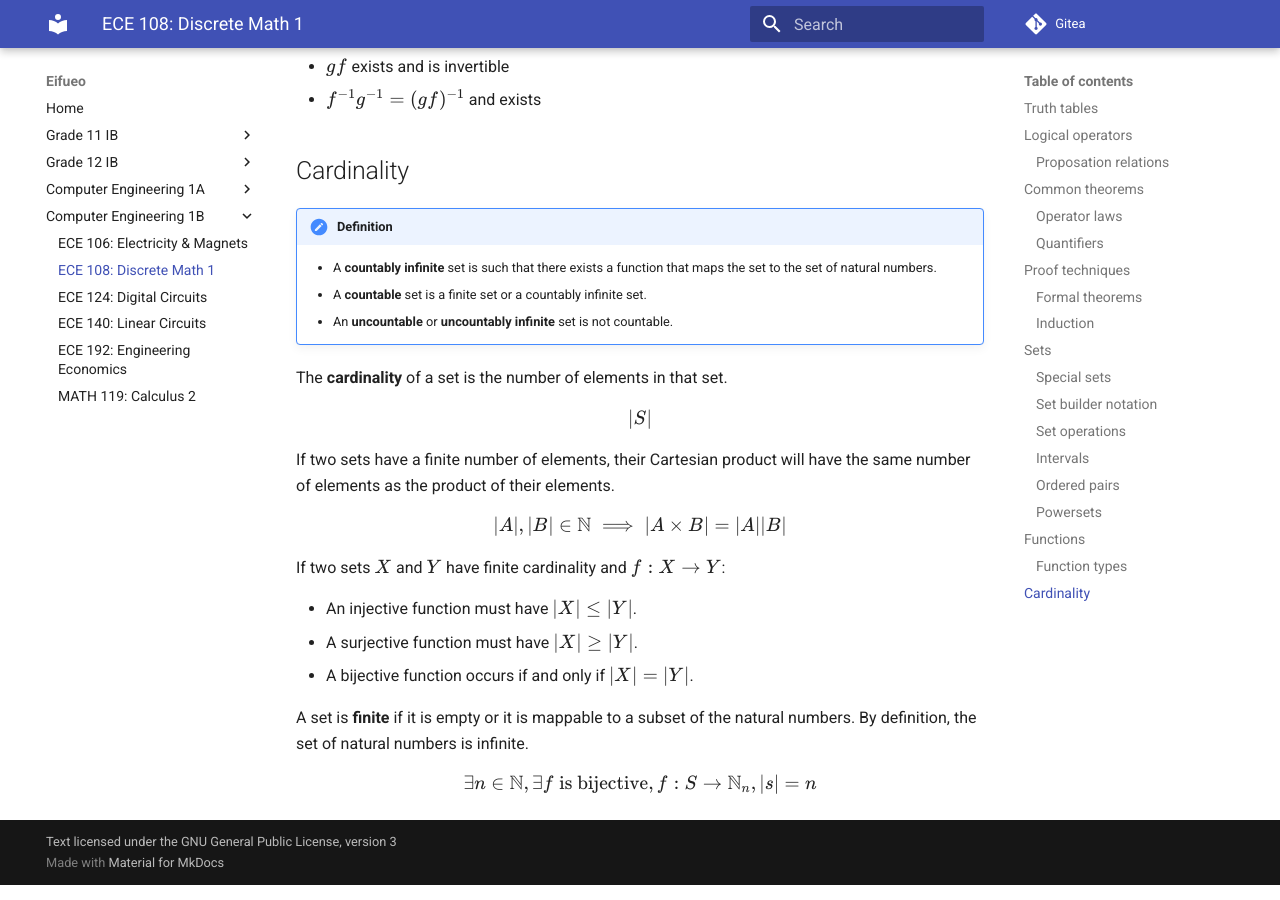
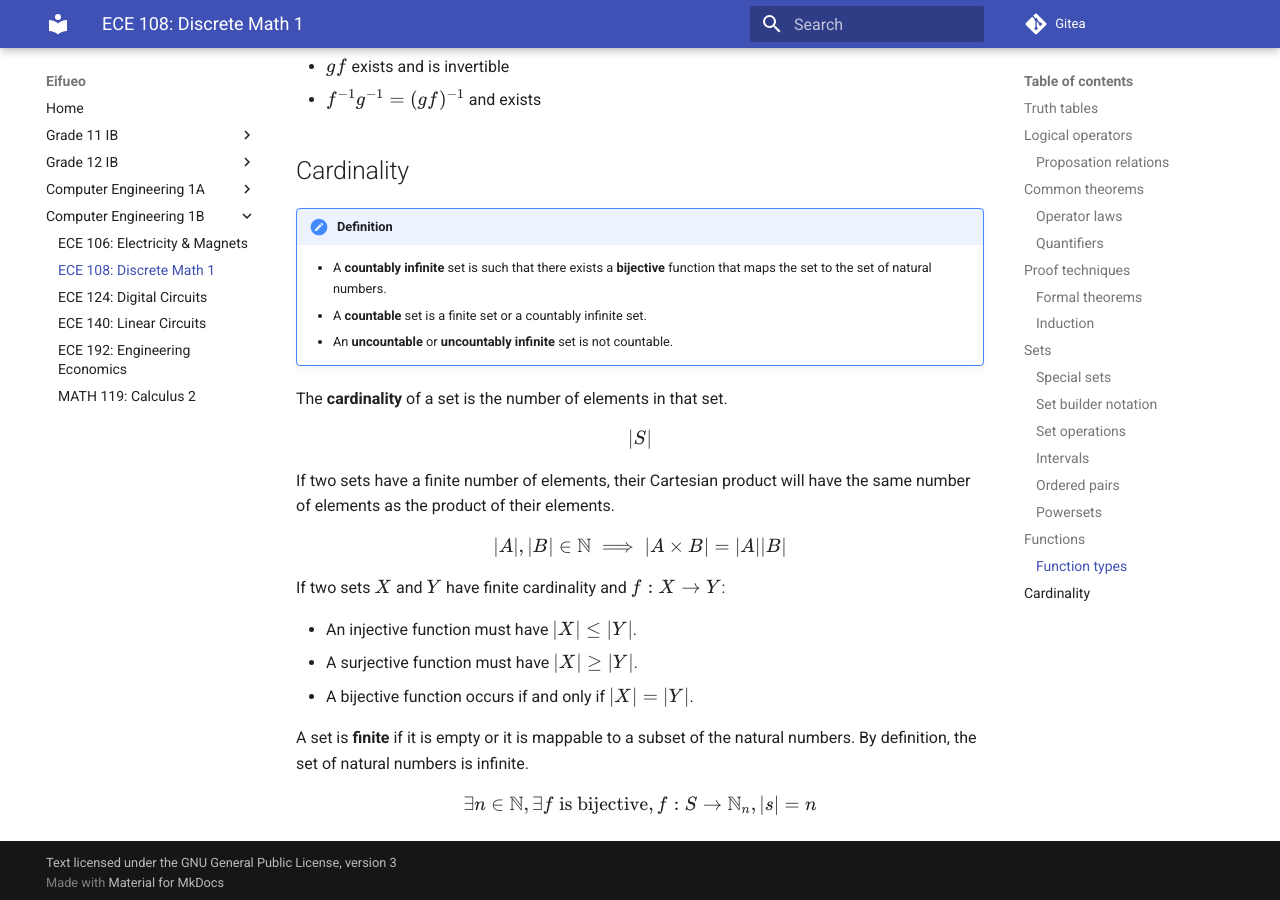
Before and after one commit to potatoeggy/eifueo, an MkDocs documentation site: the page built from docs/1b/ece108.md, in a window 1280 px wide and 900 px high, scrolled down 14728 px. Built offline with MkDocs 1.6.1 and Material for MkDocs 9.7.7, drawn with Linux system fonts in a browser that asks for light colours.

Commit message:
ece108: countably infinite fns are bijective

```diff
--- a/docs/1b/ece108.md
+++ b/docs/1b/ece108.md
@@ -600,7 +600,7 @@ If $f: X\to Y$ and $g: Y\to Z$ are bijective:
 ## Cardinality
 
 !!! definition
-    - A **countably infinite** set is such that there exists a function that maps the set to the set of natural numbers.
+    - A **countably infinite** set is such that there exists a **bijective** function that maps the set to the set of natural numbers.
     - A **countable** set is a finite set or a countably infinite set.
     - An **uncountable** or **uncountably infinite** set is not countable.
 
```
